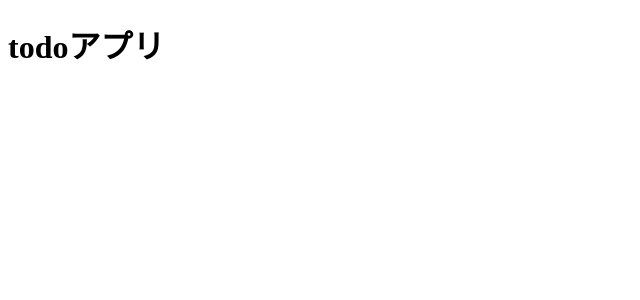
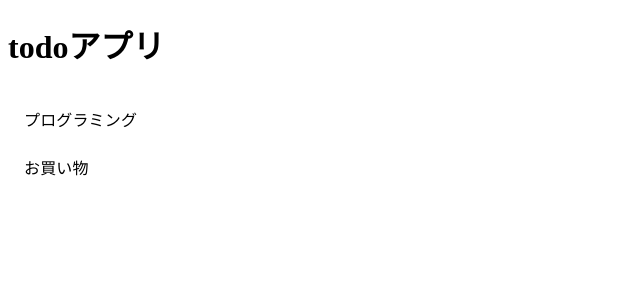
Before and after one commit to dayoshi-se/react-todo-app, a React (Create React App) app: page / in a window 1280 px wide. Shown: the top 300 px of the page, without its empty margins (0-640 px from the left). Built offline with nearby package versions, Linux system fonts and the light colour scheme.

Commit message:
'feat:TodolistComponent作成'

```diff
--- a/src/App.js
+++ b/src/App.js
@@ -1,9 +1,15 @@
 import React from 'react';
+import TodoList from './TodoList'
 
 class App extends React.Component{
     render() {
+        const list = ['プログラミング','お買い物'];
+
         return (
-            <h1>todoアプリ</h1>
+            <div>
+                <h1>todoアプリ</h1>
+                <TodoList list={list}/>
+            </div>
         );
     }
 }
--- /dev/null
+++ b/src/TodoList.js
@@ -0,0 +1,22 @@
+import React from 'react';
+import List from '@material-ui/core/List';
+import ListItem from '@material-ui/core/ListItem';
+import ListItemText from '@material-ui/core/ListItemText';
+
+
+function TodoList(props){
+    return(
+        <List>
+           {
+               props.list.map((item,i) => (
+                   <ListItem key={i}>
+                       <ListItemText primary={item} />
+                   </ListItem>
+               ))
+
+           }
+        </List>
+    );
+}
+
+export default TodoList;
```
